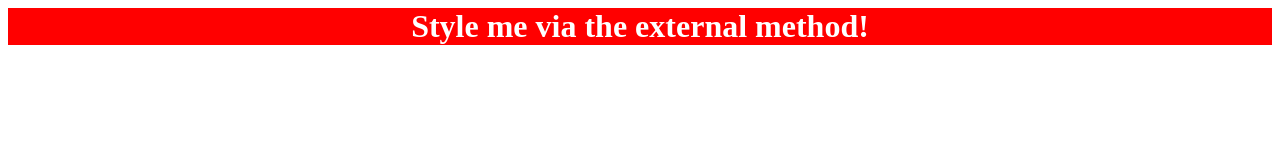
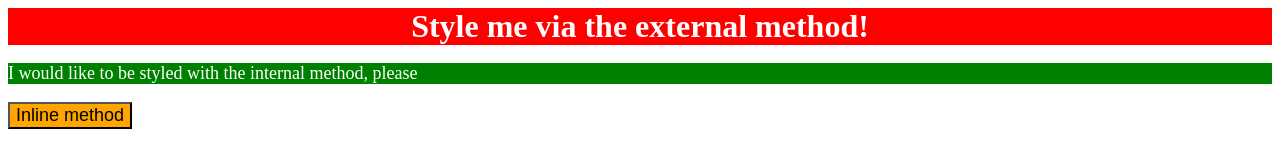
Before and after one commit to TheSilentIce/Odin-Project-Practice, a plain HTML site: page css-methods/index.html in a window 1280 px wide. Drawn offline with Linux system fonts and the light colour scheme.

Commit message:
css-methods/

```diff
--- a/css-methods/index.html
+++ b/css-methods/index.html
@@ -4,9 +4,19 @@
     <meta charset="UTF-8">
     <title>CSS-METHODS</title>
     <link rel="stylesheet" href="style.css"/>
+
+    <style>
+        p {
+            font-size: 18px;
+            color: white;
+            background-color: green;
+        }
+    </style>
 </head>
 <body>
     <div>Style me via the external method!</div>
 
+    <p>I would like to be styled with the internal method, please</p>
+    <button style="font-size: 18px; background-color: orange;">Inline method</button>
 </body>
 </html>
```
